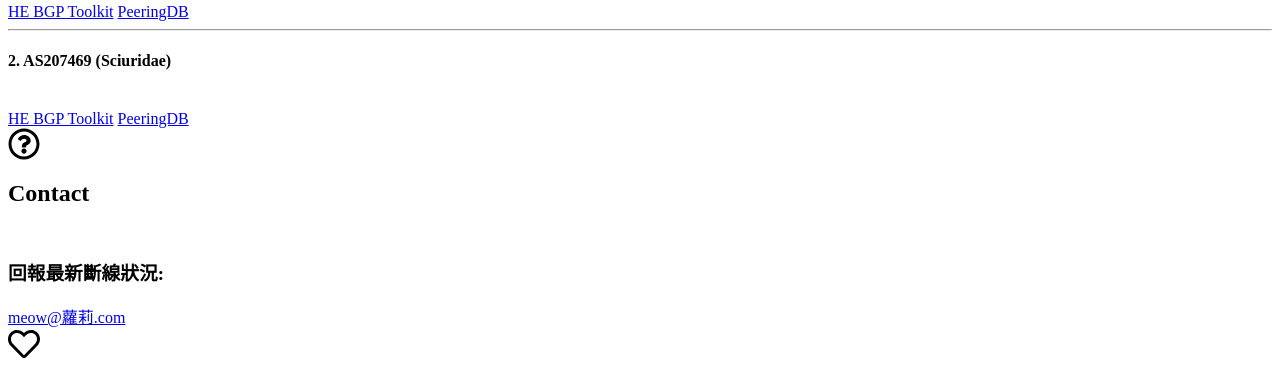
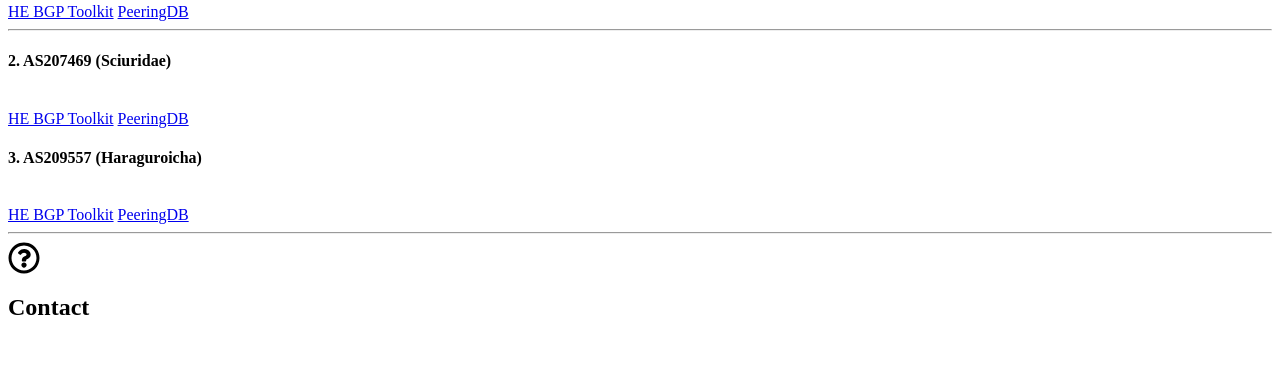
Before and after one commit to yuna0x0/xn--lfv405c.com, a website: page index.html in a window 1280 px wide. Shown: the part 767-1137 px from the top of the page. Drawn offline with nearby package versions, Linux system fonts and the light colour scheme; a web font is replaced by a local one.

Commit message:
add Haraguroicha
資料還是來自海豹

```diff
--- a/index.html
+++ b/index.html
@@ -72,6 +72,11 @@
                             <a href="https://bgp.he.net/AS207469">HE BGP Toolkit</a>
                             <a href="https://www.peeringdb.com/asn/207469">PeeringDB</a>
                             <br>
+                            <h4>3. AS209557 (Haraguroicha)</h4>
+                            <br>
+                            <a href="https://bgp.he.net/AS212359">HE BGP Toolkit</a>
+                            <a href="https://www.peeringdb.com/asn/212359">PeeringDB</a>
+                            <hr>
                         </div>
                     </div>
                 </div>
```
